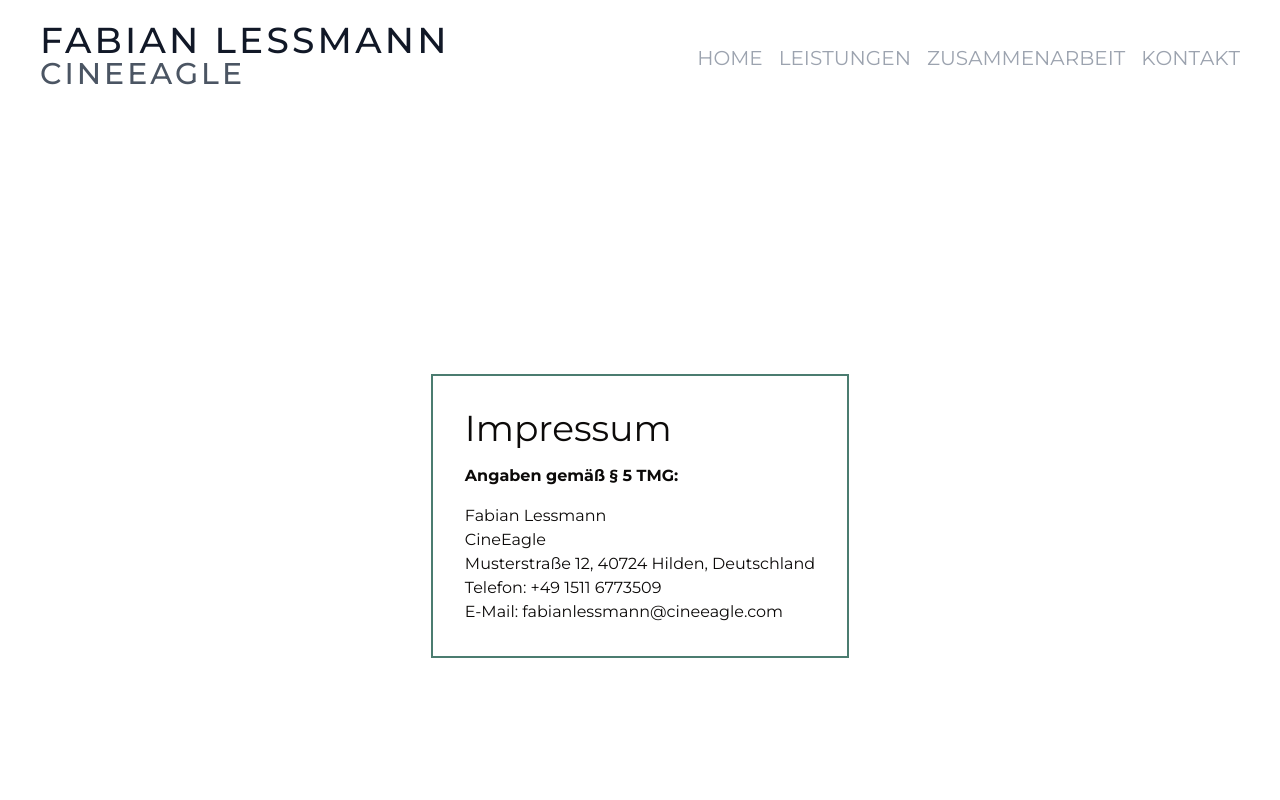
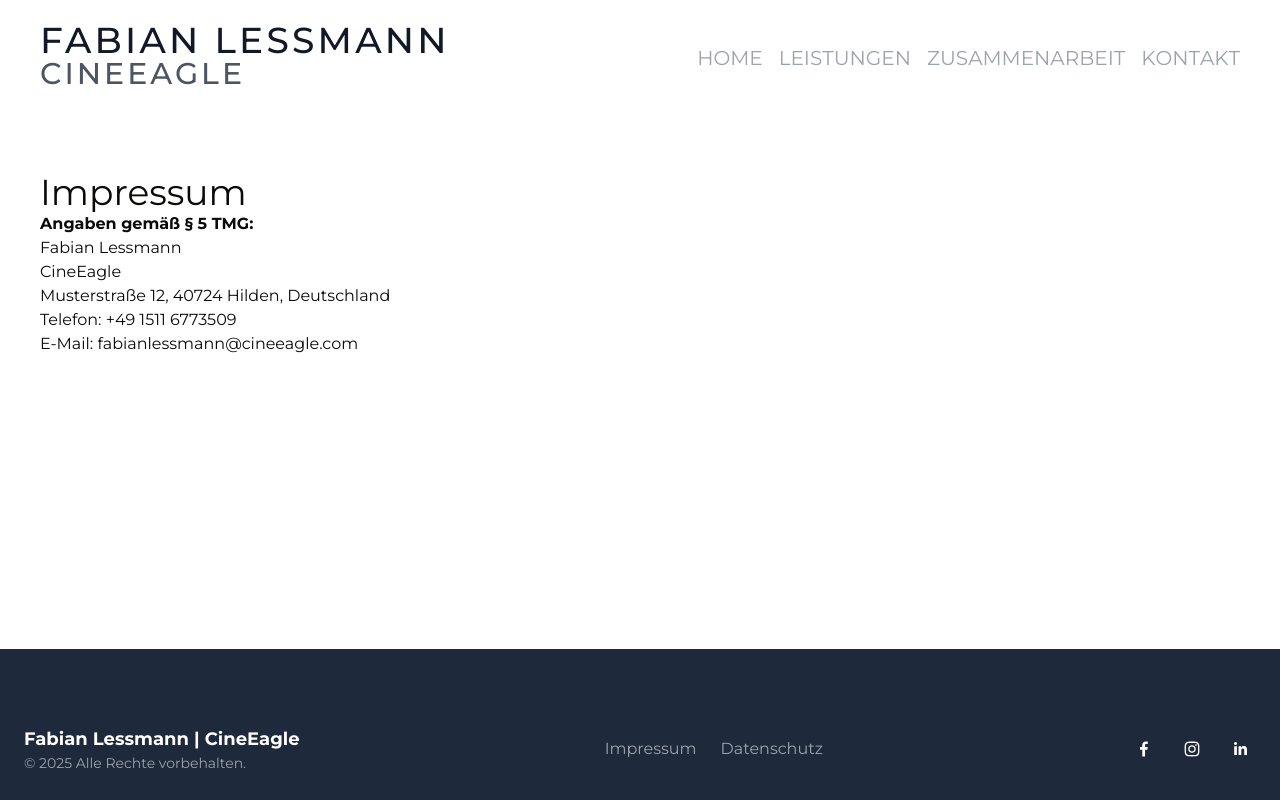
Before and after one commit to Fabian280995/drone_website_demo, a Next.js app: page /impressum in a window 1280 px wide. Shown: the top 800 px of the page. Built offline with nearby package versions, Linux system fonts and the light colour scheme.

Commit message:
some styling changes

```diff
--- a/src/app/datenschutz/page.tsx
+++ b/src/app/datenschutz/page.tsx
@@ -1,6 +1,8 @@
+import SectionWrapper from "@/components/layout/SectionWrapper";
+
 export default function Datenschutz() {
   return (
-    <main>
+    <SectionWrapper>
       <h1>Datenschutzerklärung</h1>
       <p>
         Die folgenden Hinweise geben einen Überblick darüber, was mit Ihren
@@ -34,6 +36,6 @@ export default function Datenschutz() {
           fabianlessmann@cineeagle.com
         </a>
       </p>
-    </main>
+    </SectionWrapper>
   );
 }
--- a/src/app/impressum/page.tsx
+++ b/src/app/impressum/page.tsx
@@ -1,7 +1,9 @@
+import SectionWrapper from "@/components/layout/SectionWrapper";
+
 export default function Impressum() {
   return (
-    <main className="max-w-screen mx-auto flex items-center justify-center h-screen">
-      <div className="p-8 border-2 border-primary flex flex-col gap-4">
+    <main>
+      <SectionWrapper>
         <h1>Impressum</h1>
         <p>
           <strong>Angaben gemäß § 5 TMG:</strong>
@@ -18,7 +20,7 @@ export default function Impressum() {
             </a>
           </p>
         </div>
-      </div>
+      </SectionWrapper>
     </main>
   );
 }
--- a/src/app/layout.tsx
+++ b/src/app/layout.tsx
@@ -70,7 +70,10 @@ export default function RootLayout({
         className={`${montserrat.variable} antialiased w-screen overflow-x-hidden`}
       >
         <AutoHideHeader />
-        <main id="home" className="min-h-screen w-full overflow-x-hidden">
+        <main
+          id="home"
+          className="w-full overflow-x-hidden min-h-[calc(100vh*2/3)]"
+        >
           {children}
         </main>
         <Footer />
--- a/src/components/Banner.tsx
+++ b/src/components/Banner.tsx
@@ -17,7 +17,7 @@ function Banner() {
 
   return (
     <motion.div
-      className="w-full max-h-[calc(100vh/2.8)]  overflow-hidden bg-red-200 flex items-center justify-center relative"
+      className="w-full max-h-[calc(100vh/2.8)]  overflow-hidden flex items-center justify-center relative"
       onViewportEnter={() => {
         if (videoRef.current) {
           videoRef.current.muted = true; // Muted für Autoplay aktivieren
```
